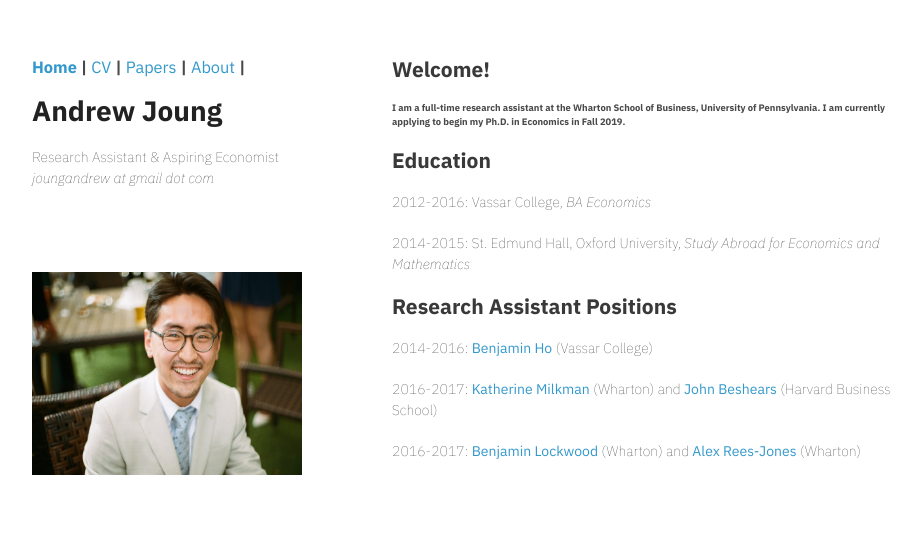
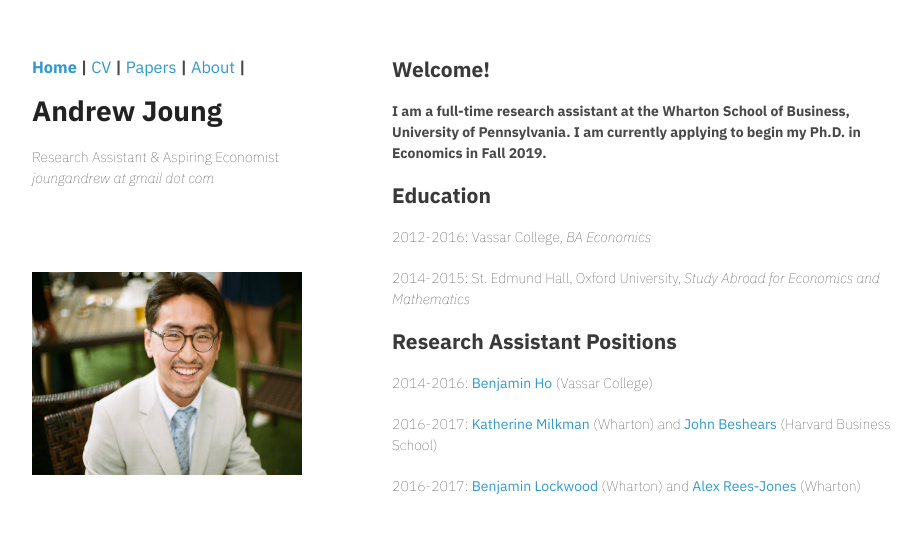
Before and after one commit to sxfinance/sxia.github.io, a Jekyll site: the page index.html, which Jekyll copies as it is, in a window 1280 px wide. Shown: the top 533 px of the page, without its empty margins (178-1099 px from the left). Built offline with Jekyll 4.4.1, drawn with Linux system fonts in a browser that asks for light colours.

```diff
--- a/index.html
+++ b/index.html
@@ -38,7 +38,7 @@
       </header>
    <section>
 	<h2><a id="welcome" class="anchor" href="#welcome" aria-hidden="true"><span class="octicon octicon-link"></span></a><b>Welcome!</b></h3>
-	<h6>I am a full-time research assistant at the Wharton School of Business, University of Pennsylvania. I am currently applying to begin my Ph.D. in Economics in Fall 2019. </h6>
+	<h4>I am a full-time research assistant at the Wharton School of Business, University of Pennsylvania. I am currently applying to begin my Ph.D. in Economics in Fall 2019. </h4>
 
 	<h2><a id="education" class="anchor" href="#education" aria-hidden="true"><span class="octicon octicon-link"></span></a><b>Education</b></h3>
 	<p>2012-2016: Vassar College, <i>BA Economics</i></p>
```
